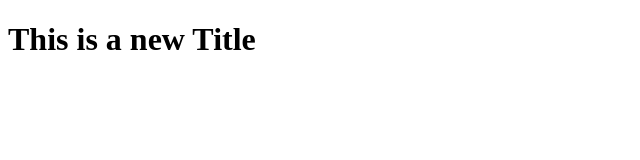
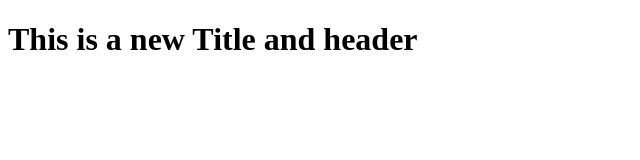
Before and after one commit to alhaifimo/training, a plain HTML site: page index.html in a window 1280 px wide. Shown: the whole page, without its empty margins (0-640 px from the left). Drawn offline with Linux system fonts and the light colour scheme.

Commit message:
finished adding header to layout

```diff
--- a/index.html
+++ b/index.html
@@ -6,6 +6,6 @@
     <title>Document</title>
 </head>
 <body>
-    <h1>This is a new Title</h1>
+    <h1>This is a new Title and header</h1>
 </body>
 </html>
```
